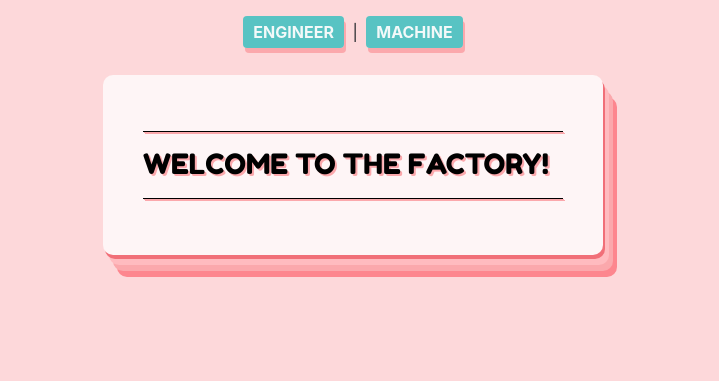
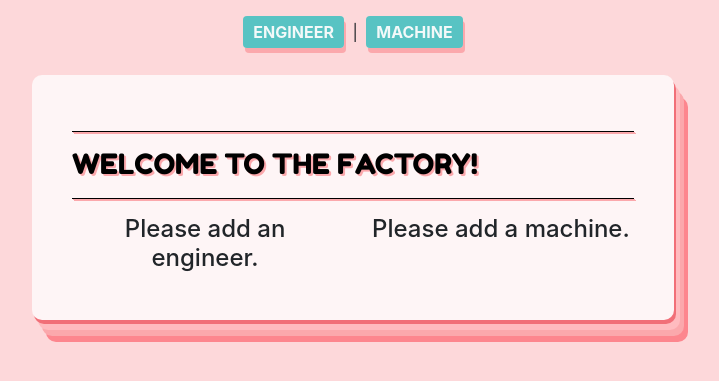
Before and after one commit to a-shevlin/Factory.Solution, an ASP.NET Core app: page / in a window 1280 px wide. Shown: the part 129-510 px from the top of the page, without its empty margins (287-1006 px from the left). Run offline with ASP.NET Core 8, Linux system fonts and the light colour scheme; the project's own start-up code is not run, and a stand-in starts its controllers and pages.

Commit message:
update to include lists of both engineers and machines.

```diff
--- a/Factory/Views/Home/Index.cshtml
+++ b/Factory/Views/Home/Index.cshtml
@@ -1,3 +1,41 @@
 @{
   Layout = "_Layout";
 }
+
+@using Factory.Models
+
+<div class="row">
+  <div class="col-6">
+    @if(ViewBag.AllEngineers.Count == 0)
+    {
+      <h4 style="text-align: center;">Please add an engineer.</h4>
+    }
+    else
+    {
+
+    <h4 style="text-align: center;">All Engineers</h4>
+    <ul>
+    @foreach (Engineer engineer in ViewBag.AllEngineers)
+    {
+      <li>@Html.ActionLink($"{engineer.Name}", "Details", "Engineer", new { id = engineer.Id })</li>
+    }
+    </ul>
+    }
+  </div>
+  <div class="col-6" >
+    @if(ViewBag.AllMachines.Count == 0)
+    {
+      <h4 style="text-align: center;">Please add a machine.</h4>
+    }
+    else
+    {
+    <h4 style="text-align: center;">All Machines</h4>
+    <ul>
+    @foreach (Machine machine in ViewBag.AllMachines)
+    {
+      <li>@Html.ActionLink($"{machine.Model}", "Details", "Machine", new { id = machine.Id })</li>
+    }
+    </ul>
+    }
+  </div>
+</div>
```
